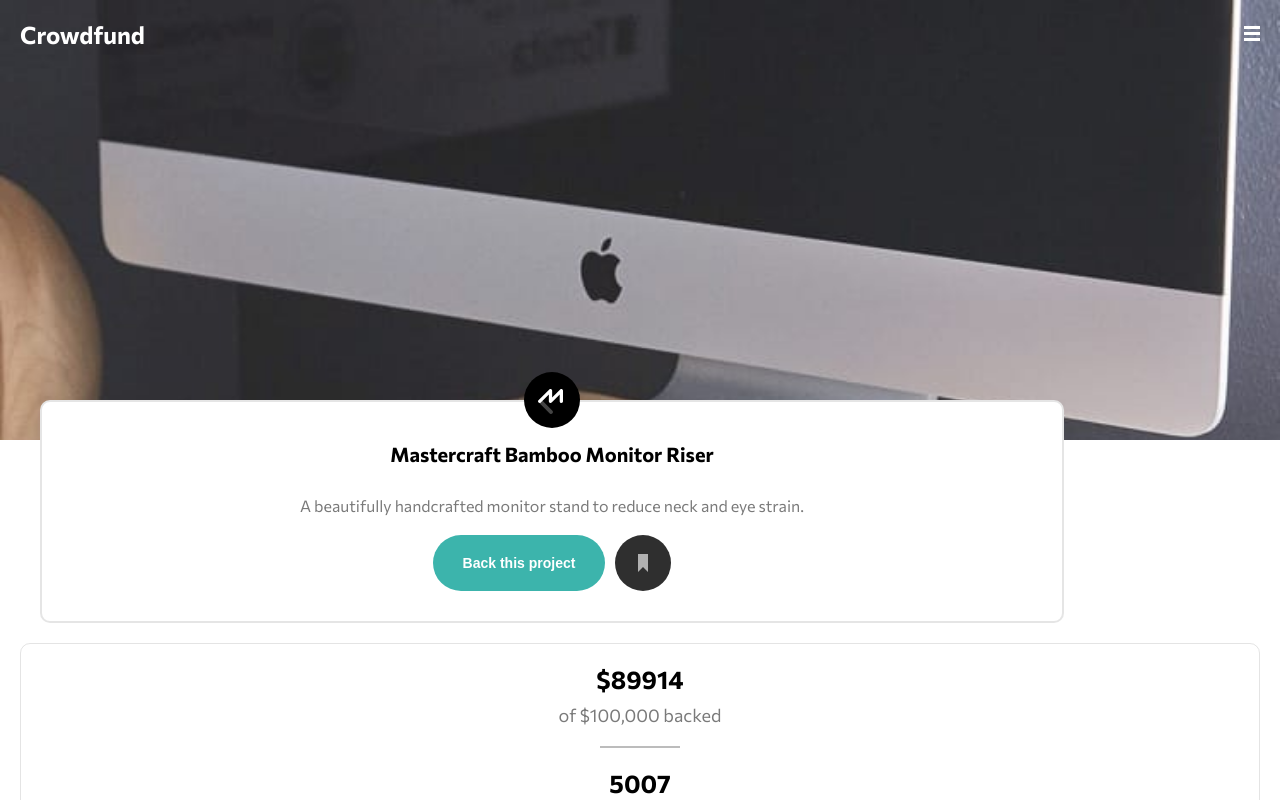
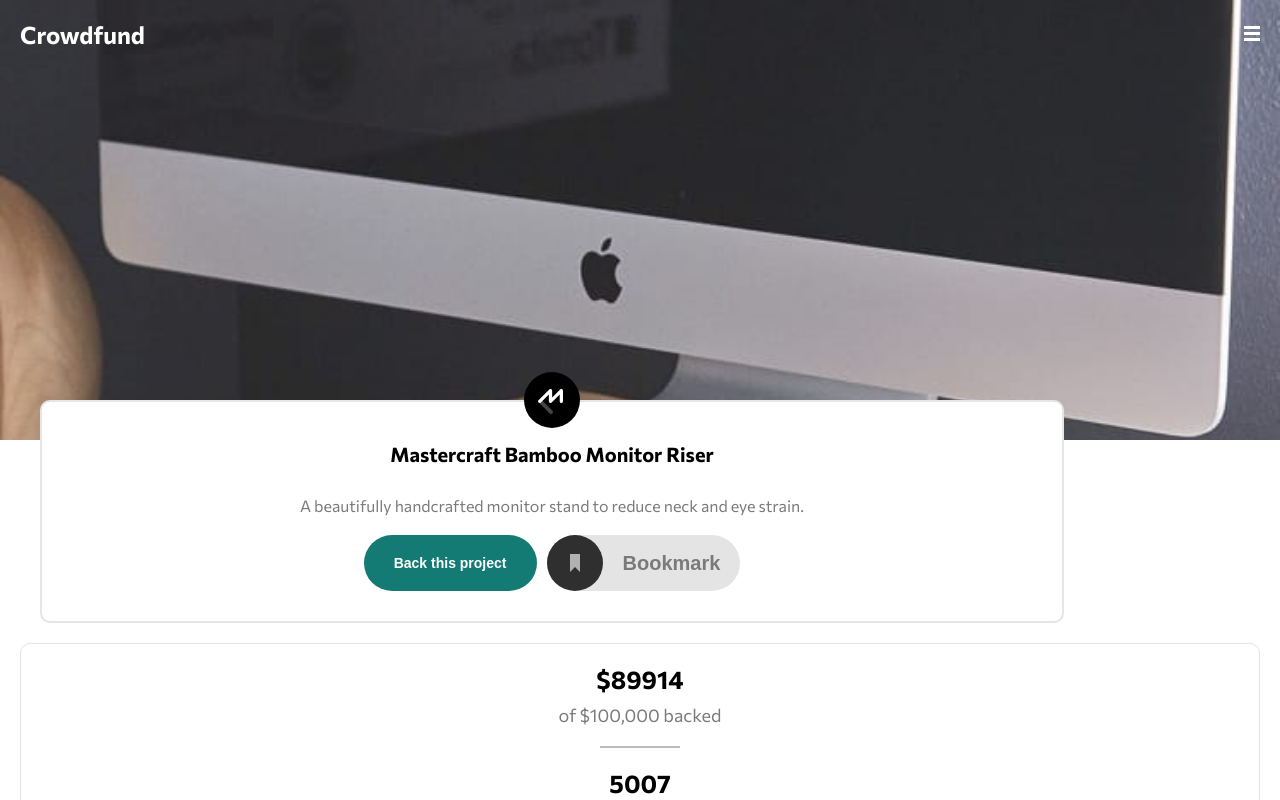
Before and after one commit to SageKyle/crowdfunding-product-page, a React (Create React App) app: page / in a window 1280 px wide. Shown: the top 800 px of the page. Built offline with nearby package versions, Linux system fonts and the light colour scheme.

Commit message:
Added a bookmark event listener
on-click, it toggles the value to 'bookmarked'

```diff
--- a/src/App.js
+++ b/src/App.js
@@ -29,7 +29,7 @@ const reducer = (state, action) => {
 
 function App() {
 	// const [showModal, setShowModal] = useState(false);
-	const { showModal } = useModalContext();
+	const { modalContext: showModal } = useModalContext();
 	// const { setShowModal } = useModalUpdateContext();
 	const [state, dispatch] = useReducer(reducer, { FUND_AMOUNT, TOTAL_BACKERS });
 	const number = 101;
--- a/src/context/ModalContext.jsx
+++ b/src/context/ModalContext.jsx
@@ -1,20 +1,27 @@
 import { createContext, useState } from 'react';
 
 export const ModalContext = createContext();
-export const ModalUpdateContext = createContext();
+// export const ModalUpdateContext = createContext();
 
 export const ModalContextProvider = ({ children }) => {
 	const [showModal, setShowModal] = useState(true);
+	const test = 'test';
 
-	const handleModal = (state) => {
-		setShowModal(state);
+	const modalState = {
+		showModal,
+		setShowModal,
+		test,
 	};
 
+	// const handleModal = (state) => {
+	// 	setShowModal(state);
+	// };
+
 	return (
-		<ModalContext.Provider value={showModal}>
-			<ModalUpdateContext.Provider value={handleModal}>
-				{children}
-			</ModalUpdateContext.Provider>
+		<ModalContext.Provider value={modalState}>
+			{/* <ModalUpdateContext.Provider value={handleModal}> */}
+			{children}
+			{/* </ModalUpdateContext.Provider> */}
 		</ModalContext.Provider>
 	);
 };
--- a/src/hooks/useModalContext.jsx
+++ b/src/hooks/useModalContext.jsx
@@ -1,24 +1,24 @@
 import { useContext } from 'react';
-import { ModalContext, ModalUpdateContext } from '../context/ModalContext';
+import { ModalContext } from '../context/ModalContext';
 
 export const useModalContext = () => {
-	const showModal = useContext(ModalContext);
+	const modalContext = useContext(ModalContext);
 
-	if (!showModal) {
+	if (!modalContext) {
 		throw Error('useModalContext must be inside a ModalContextProvider');
 	}
 
-	return showModal;
+	return modalContext;
 };
 
-export const useModalUpdateContext = () => {
-	const handleModal = useContext(ModalUpdateContext);
+// export const useModalUpdateContext = () => {
+// 	const handleModal = useContext(ModalUpdateContext);
 
-	if (!handleModal) {
-		throw Error(
-			'useModalUpdateContext must be inside a ModalUpdateContextProvider'
-		);
-	}
+// 	if (!handleModal) {
+// 		throw Error(
+// 			'useModalUpdateContext must be inside a ModalUpdateContextProvider'
+// 		);
+// 	}
 
-	return handleModal;
-};
+// 	return handleModal;
+// };
--- a/src/index.scss
+++ b/src/index.scss
@@ -57,9 +57,15 @@ strong {
 	font-size: 1.8rem;
 }
 
+button {
+	border: unset;
+	background-color: inherit;
+	cursor: pointer;
+}
+
 .btn {
 	color: $white;
-	background-color: $moderate-cyan;
+	background-color: $dark-cyan;
 	padding: $tiny $small;
 	border-radius: $small;
 	cursor: pointer;
--- a/src/modals/PledgeModal.jsx
+++ b/src/modals/PledgeModal.jsx
@@ -1,7 +1,7 @@
 import { CreateModal } from '../utils/CreateModal';
 
 import Data from '../data/db.json';
-import { useModalUpdateContext } from '../hooks/useModalContext';
+import { useModalContext } from '../hooks/useModalContext';
 import { Pledges } from '../utils/Pledges';
 
 // styles/images
@@ -9,7 +9,8 @@ import Icon from '../assets/icons/icon-close-modal.svg';
 import './PledgeModal.scss';
 
 export const PledgeModal = ({ dispatch, number }) => {
-	const { handleModal } = useModalUpdateContext();
+	const { modalContext } = useModalContext();
+	const handleModal = modalContext.setShowModal;
 
 	return (
 		<CreateModal>
--- a/src/sections/cta/CTA.jsx
+++ b/src/sections/cta/CTA.jsx
@@ -3,12 +3,23 @@ import BookmarkIcon from '../../assets/icons/icon-bookmark.svg';
 import Logo from '../../assets/img/logo-mastercraft.svg';
 import './CTA.scss';
 
-import { useModalUpdateContext } from '../../hooks/useModalContext';
+import { useState } from 'react';
 
-// import { PledgeModal } from '../../modals/PledgeModal';
+import { useModalContext } from '../../hooks/useModalContext';
 
 export const CTA = () => {
-	const { handleModal } = useModalUpdateContext();
+	const [bookmark, setBookmark] = useState('Bookmark');
+	const { modalContext } = useModalContext();
+
+	const handleModal = () => {
+		// const openModal = modalContext.showModal;
+		console.log(modalContext);
+		// openModal(true);
+	};
+
+	const handleBookmark = () => {
+		setBookmark('Bookmarked');
+	};
 
 	return (
 		<article className="cta">
@@ -22,15 +33,21 @@ export const CTA = () => {
 			<div className="cta__buttons">
 				<button
 					className="btn cta__buttons--action"
-					onClick={() => handleModal(true)}
+					onClick={() => handleModal()}
 				>
 					Back this project
 				</button>
-				<img
-					src={BookmarkIcon}
-					alt="add to bookmark"
-					className="logo cta__buttons--bookmark"
-				/>
+				<button
+					className={
+						bookmark === 'Bookmarked'
+							? 'cta__buttons--bookmark bookmark'
+							: 'cta__buttons--bookmark'
+					}
+					onClick={handleBookmark}
+				>
+					<img src={BookmarkIcon} alt="add to bookmark" className="logo" />
+					<span className="bookmark__txt">{bookmark}</span>
+				</button>
 			</div>
 		</article>
 	);
--- a/src/sections/cta/CTA.scss
+++ b/src/sections/cta/CTA.scss
@@ -48,7 +48,44 @@
 
 		// bookmark icon
 		&--bookmark {
+			display: flex;
+			justify-content: space-between;
+			align-items: center;
+			border-radius: $small;
+			background-color: rgba($dark-gray, 0.2);
+			color: $dark-gray;
 			margin-left: 1rem;
 		}
 	}
 }
+
+.bookmark__txt {
+	display: none;
+}
+
+/* media queries */
+/* > 700px */
+@media screen and (min-width: 43.25em) {
+	.bookmark__txt {
+		display: inline-block;
+	}
+
+	.bookmark {
+		background-color: rgba($moderate-cyan, 0.2);
+		color: $dark-cyan;
+
+		& .logo {
+			fill: $white;
+			filter: invert(26%) sepia(42%) saturate(6447%) hue-rotate(164deg)
+				brightness(87%) contrast(84%);
+		}
+
+		&__txt {
+			font-size: 2rem;
+			font-weight: bold;
+			display: inline-block;
+			margin-left: $tiny;
+			padding-right: $tiny;
+		}
+	}
+}
```
